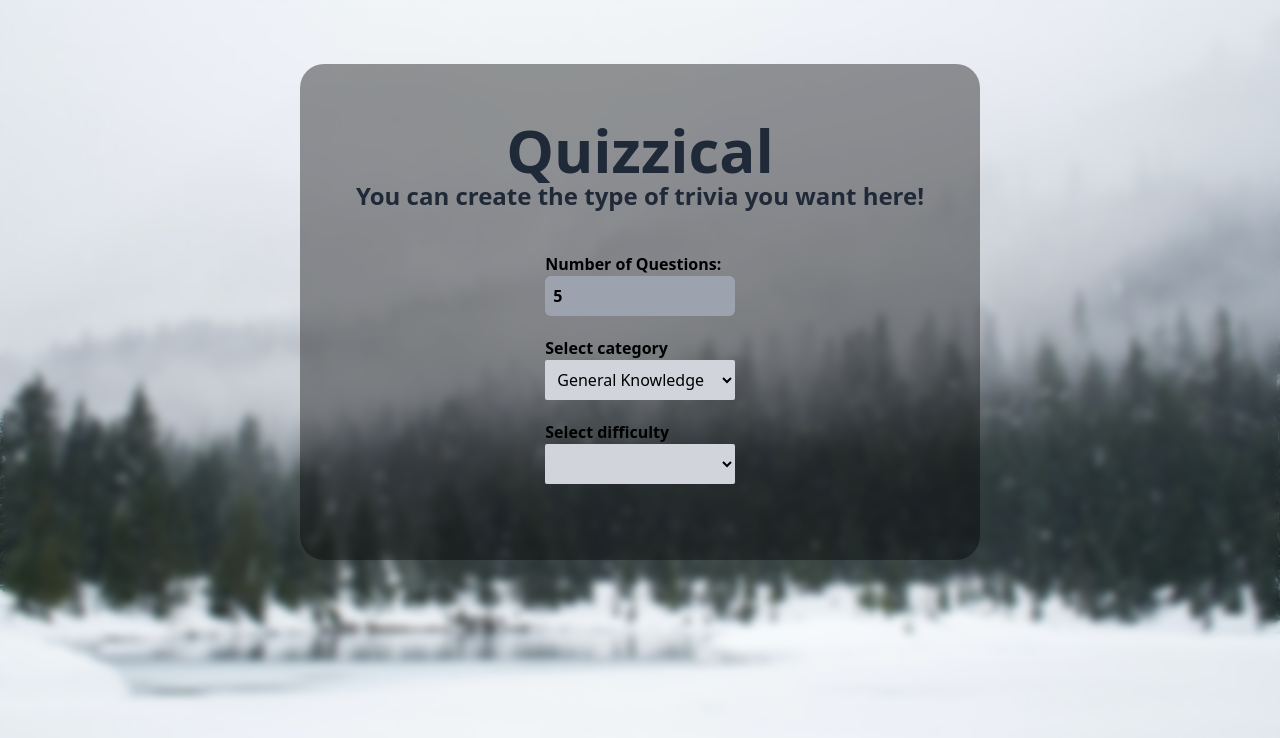
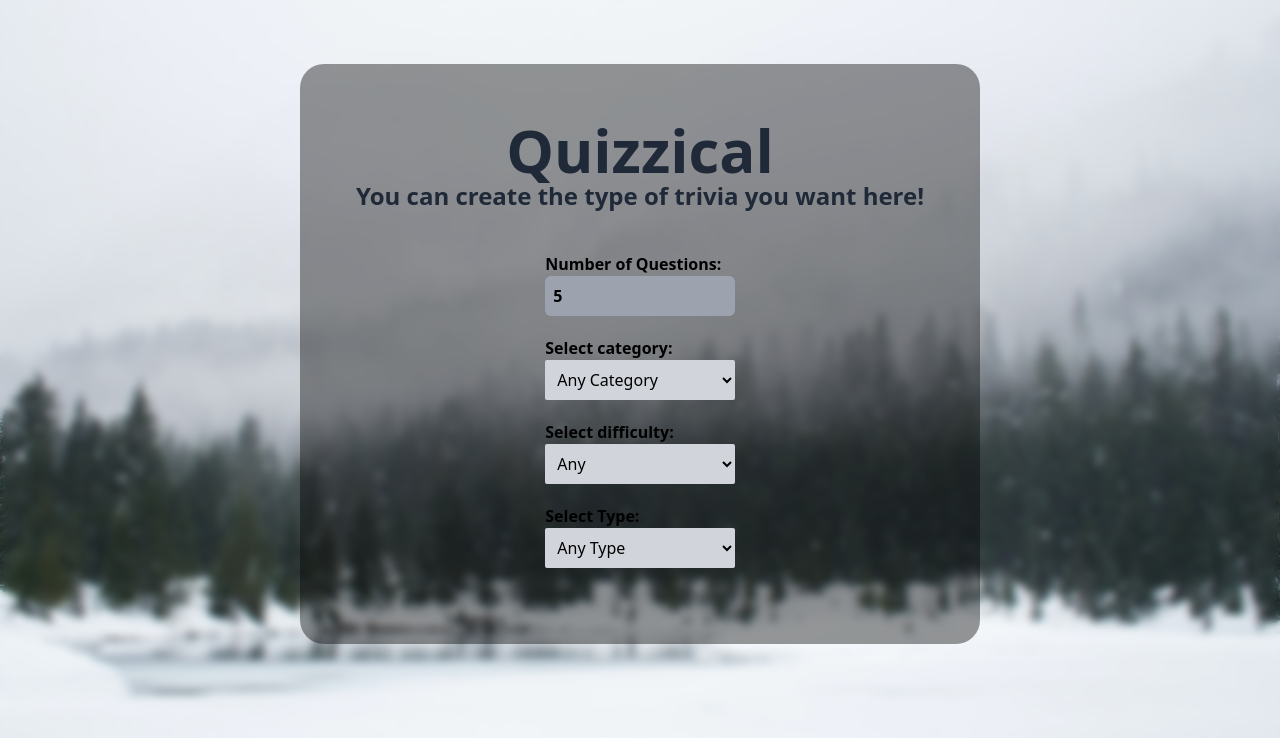
Before and after one commit to Vorsteh/quizzical, a Next.js app: page /choose in a window 1280 px wide. Shown: the top 738 px of the page. Built offline with nearby package versions, Linux system fonts and the light colour scheme.

Commit message:
Fixed all categories working correctly
All categories are now displayed and can be sellected. useState only show previous state tho... So that is a fix that I will have to work on... Yea.

```diff
--- a/components/QuizInput.tsx
+++ b/components/QuizInput.tsx
@@ -6,10 +6,13 @@ interface QuizInputProps {
     value: any;
     name: string;
     onChange: any;
+    min: string,
+    max: string,
 }
 
+const QuizInput: React.FC<QuizInputProps> = ({text, value, name, onChange, type, min, max}) => {
 
-const QuizInput: React.FC<QuizInputProps> = ({text, value, name, onChange, type}) => {
+
     return (
         <div className='relative pb-5'>
             <p className='font-bold'>{text}</p>
@@ -19,6 +22,8 @@ const QuizInput: React.FC<QuizInputProps> = ({text, value, name, onChange, type}
                 onChange={onChange}
                 name={name}
                 value={value}
+                min={min}
+                max={max}
                 className='w-full p-2 font-semibold bg-gray-400 rounded-md'
             />
         </div>
--- a/components/SelectInput.tsx
+++ b/components/SelectInput.tsx
@@ -6,18 +6,16 @@ interface SelectProps {
     onChange: any;
 }
 const SelectInput: React.FC<SelectProps> = ({text, value, options, name, onChange}) => {
-    const optionList = options;
 
-    if(name === 'difficulty'){
-        const optionList = options.map(option => {
-            return <option value={option} key={option}>{option}</option>
-        })
-    }
+    const categoryList = options.map(option => {
+        return <option value={option.id} key={option.id}>{option.name}</option>
+    })
+
     return (
         <div className='relative pb-5'>
             <p className='font-bold'>{text}</p>
             <select name={name} className='w-full p-2 bg-gray-300 rounded-sm outline-none' onChange={onChange}>
-                {optionList}
+                {categoryList}
             </select>
         </div>
     )
--- a/components/categories.tsx
+++ b/components/categories.tsx
@@ -1,4 +1,10 @@
 export const categories = [
+
+    {
+
+        "id": 8,
+        "name": "Any Category"
+    },
     {
         "id": 9,
         "name": "General Knowledge"
--- a/pages/choose.tsx
+++ b/pages/choose.tsx
@@ -5,7 +5,7 @@ import { useState } from "react";
 import { categories } from "@/components/categories";
 const Choose = () => {
 
-    const [info, setInfo] = useState({amount: 5, category: 'Select category', difficulty: 'Medium', type: 'Multiple Choice'})
+    const [info, setInfo] = useState({amount: 5, category: 'any', difficulty: 'any', type: 'any'})
 
     const handleChange = (e: any) => {
         setInfo(prevInfo => {
@@ -17,9 +17,8 @@ const Choose = () => {
         console.log(info)
     }
 
-    const categoryList = categories.map(option => {
-        return <option value={option.id} key={option.id}>{option.name}</option>
-    })
+
+
     return (
         <div className="relative flex justify-center w-full h-full lg:bg-[url('/images/choose.jpg')] bg-no-repeat bg-center bg-fixed bg-cover">
             <div className="w-full h-full p-16 backdrop-blur-sm">
@@ -29,10 +28,21 @@ const Choose = () => {
                         <h2 className="text-2xl">You can create the type of trivia you want here!</h2>
                     </div>
                     <form className="flex flex-col self-center w-1/3 m-auto mt-10">
-                        <QuizInput text="Number of Questions:" value={info.amount} onChange={handleChange} name="amount" type="text"/>
-                        <SelectInput name="category" options={categoryList} text='Select category' value={info.category} onChange={handleChange} />
-                        <SelectInput name="difficulty" options={['Any','Easy', 'Medium', 'Hard']} text='Select difficulty' value={info.difficulty} onChange={handleChange} />
+                        <QuizInput text="Number of Questions:" value={info.amount} onChange={handleChange} name="amount" type="number" min={'1'} max={'50'}/>
+                        <SelectInput name="category" options={categories} text='Select category:' value={info.category} onChange={handleChange} />
 
+                        <SelectInput name="difficulty" options={[
+                            {name: 'Any', id: ''},
+                            {name: 'Easy', id: 'easy'},
+                            {name: 'Medium', id: 'medium'},
+                            {name: 'Hard', id: 'hard'}
+                            ]} text='Select difficulty:' value={info.difficulty} onChange={handleChange} />
+
+                        <SelectInput name="type" options={[
+                            {name: 'Any Type', id: 'any'},
+                            {name: 'True / False',id: 'boolean'},
+                            {name: 'Multiple Choice', id: 'multiple'}
+                            ]} text='Select Type:' value={info.difficulty} onChange={handleChange} />
 
                     </form>
                 </div>
```
Lines whose indentation alone changed are shown as unchanged.
